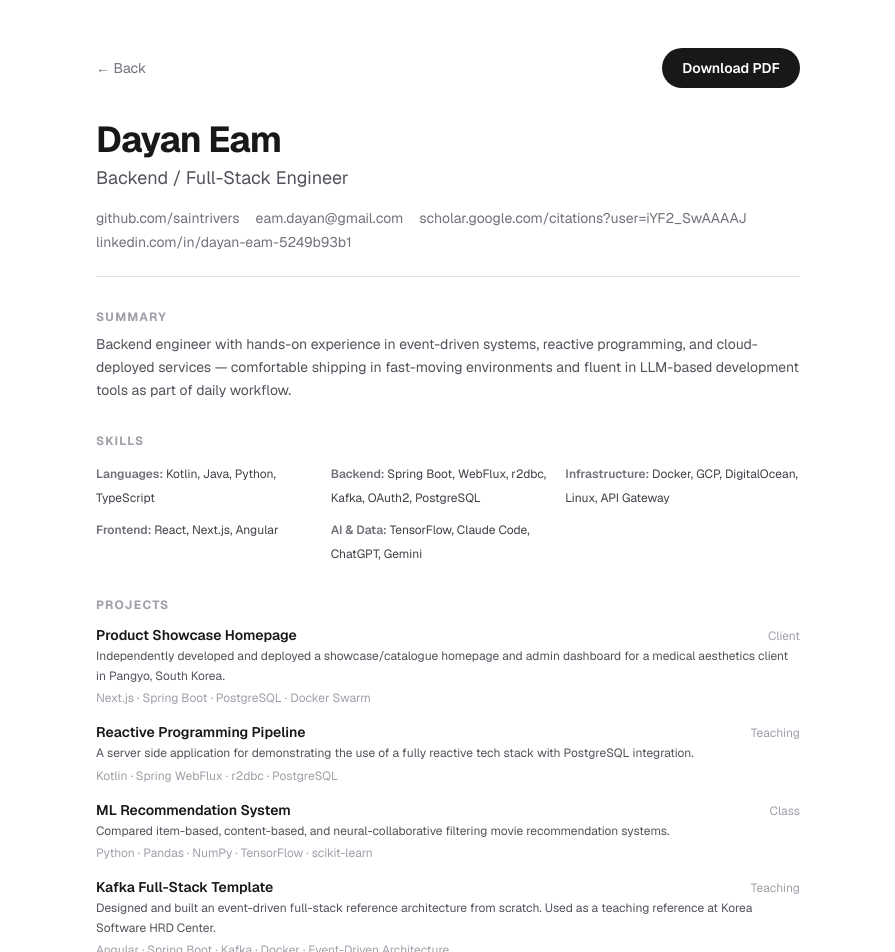
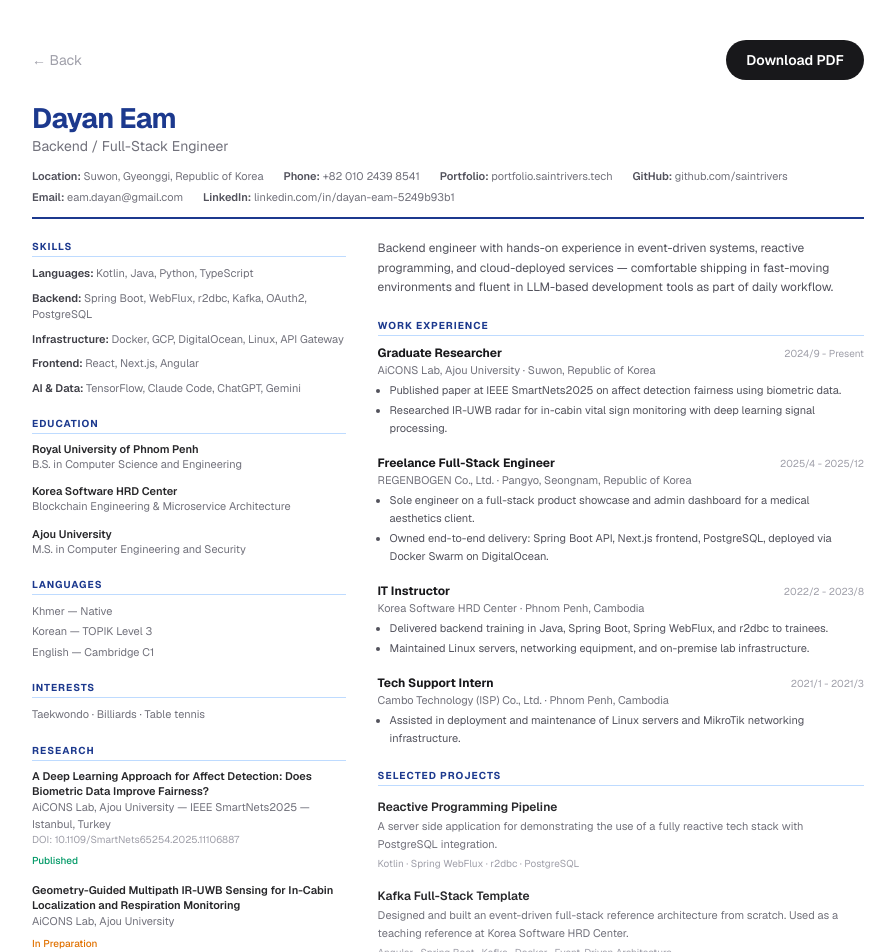
Before and after one commit to saintrivers/saintrivers_portfolio, a Next.js app: page /cv in a window 1280 px wide. Shown: the top 952 px of the page, without its empty margins (192-1087 px from the left). Built offline with nearby package versions, Linux system fonts and the light colour scheme.

Commit message:
added cv work experience content

```diff
--- a/app/content.ts
+++ b/app/content.ts
@@ -17,6 +17,8 @@ export const hero = {
   title: 'Backend / Full-Stack Engineer',
   bio: 'Backend engineer with hands-on experience in event-driven systems, reactive programming, and cloud-deployed services — comfortable shipping in fast-moving environments and fluent in LLM-based development tools as part of daily workflow.',
   stack: 'Kotlin • Spring Boot • Kafka • PostgreSQL • WebFlux • Docker',
+  phone: '+82 010 2439 8541',
+  location: 'Suwon, Gyeonggi, Republic of Korea',
 }
 
 // ---- About ----
@@ -88,14 +90,66 @@ export const contactInstitutions = [
   },
 ]
 
+// ---- Work Experience ----
+
+export type WorkExperience = {
+  title: string
+  company: string
+  location: string
+  period: string
+  bullets: string[]
+}
+
+export const workExperience: WorkExperience[] = [
+  {
+    title: 'Graduate Researcher',
+    company: 'AiCONS Lab, Ajou University',
+    location: 'Suwon, Republic of Korea',
+    period: '2024/9 - Present',
+    bullets: [
+      'Published paper at IEEE SmartNets2025 on affect detection fairness using biometric data.',
+      'Researched IR-UWB radar for in-cabin vital sign monitoring with deep learning signal processing.',
+    ],
+  },
+  {
+    title: 'Freelance Full-Stack Engineer',
+    company: 'REGENBOGEN Co., Ltd.',
+    location: 'Pangyo, Seongnam, Republic of Korea',
+    period: '2025/4 - 2025/12',
+    bullets: [
+      'Sole engineer on a full-stack product showcase and admin dashboard for a medical aesthetics client.',
+      'Owned end-to-end delivery: Spring Boot API, Next.js frontend, PostgreSQL, deployed via Docker Swarm on DigitalOcean.',
+    ],
+  },
+  {
+    title: 'IT Instructor',
+    company: 'Korea Software HRD Center',
+    location: 'Phnom Penh, Cambodia',
+    period: '2022/2 - 2023/8',
+    bullets: [
+      'Delivered backend training in Java, Spring Boot, Spring WebFlux, and r2dbc to trainees.',
+      'Maintained Linux servers, networking equipment, and on-premise lab infrastructure.',
+    ],
+  },
+  {
+    title: 'Tech Support Intern',
+    company: 'Cambo Technology (ISP) Co., Ltd.',
+    location: 'Phnom Penh, Cambodia',
+    period: '2021/1 - 2021/3',
+    bullets: [
+      'Assisted in deployment and maintenance of Linux servers and MikroTik networking infrastructure.',
+    ],
+  },
+]
+
 // ---- Skills ----
 
 export const skillGroups = [
-  { category: 'Languages',      skills: ['Kotlin', 'Java', 'Python', 'TypeScript'] },
-  { category: 'Backend',        skills: ['Spring Boot', 'WebFlux', 'r2dbc', 'Kafka', 'OAuth2', 'PostgreSQL'] },
+  { category: 'Languages', skills: ['Kotlin', 'Java', 'Python', 'TypeScript'] },
+  { category: 'Backend', skills: ['Spring Boot', 'WebFlux', 'r2dbc', 'Kafka', 'OAuth2', 'PostgreSQL'] },
   { category: 'Infrastructure', skills: ['Docker', 'GCP', 'DigitalOcean', 'Linux', 'API Gateway'] },
-  { category: 'Frontend',       skills: ['React', 'Next.js', 'Angular'] },
-  { category: 'AI & Data',      skills: ['TensorFlow', 'Claude Code', 'ChatGPT', 'Gemini', ] },
+  { category: 'Frontend', skills: ['React', 'Next.js', 'Angular'] },
+  { category: 'AI & Data', skills: ['TensorFlow', 'Claude Code', 'ChatGPT', 'Gemini',] },
 ]
 
 // ---- Research ----
--- a/app/cv/layout.tsx
+++ b/app/cv/layout.tsx
@@ -1,7 +1,10 @@
 export default function CVLayout({ children }: { children: React.ReactNode }) {
   return (
     <>
-      <style>{`body { background-image: none !important; background-color: #fff; color: #111; }`}</style>
+      <style>{`
+        body { background-image: none !important; background-color: #fff; color: #111; }
+        @media print { @page { margin: 0.45in; size: A4; } }
+      `}</style>
       {children}
     </>
   )
--- a/app/cv/page.tsx
+++ b/app/cv/page.tsx
@@ -1,102 +1,120 @@
-import { hero, contactLinks, skillGroups, projects, publications, contactInstitutions } from '../content'
+import { hero, contactLinks, skillGroups, projects, publications, contactInstitutions, workExperience } from '../content'
 import PrintButton from './PrintButton'
 
-export const metadata = {
-  title: 'CV — Dayan Eam',
-}
+export const metadata = { title: 'CV — Dayan Eam' }
+
+const H = 'mb-2 text-[10px] font-bold uppercase tracking-widest text-blue-900 border-b border-blue-200 pb-0.5'
+
+const cvProjects = projects.filter(p =>
+  p.name === 'Kafka Full-Stack Template' ||
+  p.name === 'Reactive Programming Pipeline' ||
+  p.name === 'KONG + Keycloak API Gateway'
+)
 
 export default function CVPage() {
   return (
-    <div className="min-h-screen bg-white text-zinc-900 font-sans">
-      <div className="mx-auto max-w-3xl px-8 py-12 print:py-6 print:px-0">
+    <div className="min-h-screen bg-white text-zinc-800 font-sans">
+      <div className="mx-auto max-w-4xl px-8 py-10 print:p-0 print:max-w-none">
 
         {/* Toolbar */}
-        <div className="print:hidden mb-8 flex items-center justify-between">
-          <a href="/" className="text-sm text-zinc-500 hover:text-zinc-800 transition-colors">
-            ← Back
-          </a>
+        <div className="print:hidden mb-6 flex items-center justify-between">
+          <a href="/" className="text-sm text-zinc-400 hover:text-zinc-700 transition-colors">← Back</a>
           <PrintButton />
         </div>
 
-        {/* Header */}
-        <header className="mb-8 border-b border-zinc-200 pb-6">
-          <h1 className="text-4xl font-bold tracking-tight text-zinc-900">{hero.name}</h1>
-          <p className="mt-1 text-lg text-zinc-600">{hero.title}</p>
-          <div className="mt-4 flex flex-wrap gap-x-4 gap-y-1 text-sm text-zinc-500">
-            {contactLinks.map(({ label, href, display }) => (
+        {/* Header — full width */}
+        <header className="mb-5 pb-3 border-b-2 border-blue-900">
+          <div className="flex items-end justify-between gap-4">
+            <div>
+              <h1 className="text-[28px] font-bold text-blue-900 leading-none tracking-tight">{hero.name}</h1>
+              <p className="text-sm text-zinc-500 mt-1">{hero.title}</p>
+            </div>
+          </div>
+          <div className="mt-3 flex flex-wrap gap-x-5 gap-y-1 text-[11px] text-zinc-500">
+            <span><span className="font-semibold text-zinc-600">Location:</span> {hero.location}</span>
+            <span><span className="font-semibold text-zinc-600">Phone:</span> {hero.phone}</span>
+            <a href="https://portfolio.saintrivers.tech" target="_blank" rel="noopener noreferrer" className="hover:text-zinc-800">
+              <span className="font-semibold text-zinc-600">Portfolio:</span> portfolio.saintrivers.tech
+            </a>
+            {contactLinks
+              .filter(l => l.label !== 'Google Scholar')
+              .map(({ label, href, display }) => (
                 <a
                   key={label}
                   href={href}
-                className="hover:text-zinc-800 transition-colors"
                   target={href.startsWith('http') ? '_blank' : undefined}
                   rel={href.startsWith('http') ? 'noopener noreferrer' : undefined}
+                  className="hover:text-zinc-800"
                 >
-                {display}
+                  <span className="font-semibold text-zinc-600">{label}:</span> {display}
                 </a>
               ))}
           </div>
         </header>
 
-        {/* Summary */}
-        <section className="mb-8">
-          <h2 className="mb-2 text-xs font-bold uppercase tracking-widest text-zinc-400">Summary</h2>
-          <p className="text-sm leading-relaxed text-zinc-600">{hero.bio}</p>
-        </section>
+        {/* Two-column body: 2/5 left sidebar, 3/5 right main */}
+        <div className="grid grid-cols-5 gap-x-8 print:gap-x-6">
 
-        {/* Skills */}
-        <section className="mb-8">
-          <h2 className="mb-3 text-xs font-bold uppercase tracking-widest text-zinc-400">Skills</h2>
-          <div className="grid grid-cols-2 gap-y-2 sm:grid-cols-3">
+          {/* LEFT SIDEBAR */}
+          <aside className="col-span-2 space-y-5">
+
+            <section>
+              <h2 className={H}>Skills</h2>
+              <div className="space-y-2">
                 {skillGroups.map(({ category, skills }) => (
-              <div key={category}>
-                <span className="text-xs font-semibold text-zinc-500">{category}: </span>
-                <span className="text-xs text-zinc-700">{skills.join(', ')}</span>
+                  <div key={category} className="text-[11px]">
+                    <span className="font-semibold text-zinc-700">{category}: </span>
+                    <span className="text-zinc-500">{skills.join(', ')}</span>
                   </div>
                 ))}
               </div>
             </section>
 
-        {/* Projects */}
-        <section className="mb-8">
-          <h2 className="mb-3 text-xs font-bold uppercase tracking-widest text-zinc-400">Projects</h2>
-          <div className="space-y-4">
-            {projects.map((project) => (
-              <div key={project.name}>
-                <div className="flex items-baseline justify-between gap-4">
+            <section>
+              <h2 className={H}>Education</h2>
+              <div className="space-y-3">
+                {contactInstitutions.map(({ name, degree, link }) => (
+                  <div key={name}>
                     <a
-                    href={project.href}
+                      href={link}
                       target="_blank"
                       rel="noopener noreferrer"
-                    className="text-sm font-semibold text-zinc-900 hover:underline print:no-underline"
+                      className="text-[11px] font-semibold text-zinc-800 hover:underline leading-snug block"
                     >
-                    {project.name}
+                      {name}
                     </a>
-                  <span className="shrink-0 text-xs text-zinc-400 capitalize">{project.type}</span>
-                </div>
-                <p className="mt-0.5 text-xs leading-relaxed text-zinc-600">{project.description}</p>
-                <p className="mt-1 text-xs text-zinc-400">{project.tags.join(' · ')}</p>
+                    <p className="text-[11px] text-zinc-500 leading-snug">{degree}</p>
                   </div>
                 ))}
               </div>
             </section>
 
-        {/* Research */}
-        <section className="mb-8">
-          <h2 className="mb-3 text-xs font-bold uppercase tracking-widest text-zinc-400">Research</h2>
-          <div className="space-y-4">
+            <section>
+              <h2 className={H}>Languages</h2>
+              <div className="space-y-1 text-[11px] text-zinc-500">
+                <p>Khmer — Native</p>
+                <p>Korean — TOPIK Level 3</p>
+                <p>English — Cambridge C1</p>
+              </div>
+            </section>
+
+            <section>
+              <h2 className={H}>Interests</h2>
+              <p className="text-[11px] text-zinc-500">Taekwondo · Billiards · Table tennis</p>
+            </section>
+
+            <section>
+              <h2 className={H}>Research</h2>
+              <div className="space-y-3">
                 {publications.map((pub) => (
                   <div key={pub.title}>
-                <p className="text-sm font-semibold text-zinc-900">{pub.title}</p>
-                <p className="mt-0.5 text-xs text-zinc-500">
-                  <a href={pub.labLink} target="_blank" rel="noopener noreferrer" className="hover:underline">
-                    {pub.lab}
-                  </a>
+                    <p className="text-[11px] font-semibold text-zinc-800 leading-snug">{pub.title}</p>
+                    <p className="text-[11px] text-zinc-500">
+                      <a href={pub.labLink} target="_blank" rel="noopener noreferrer" className="hover:underline">{pub.lab}</a>
                       {pub.venue && <span> — {pub.venue}</span>}
                     </p>
-                {pub.doi && (
-                  <p className="mt-0.5 text-xs text-zinc-400">DOI: {pub.doi}</p>
-                )}
-                <span className={`mt-1 inline-block text-xs font-medium ${pub.status === 'published' ? 'text-emerald-600' : 'text-amber-600'}`}>
+                    {pub.doi && <p className="text-[10px] text-zinc-400">DOI: {pub.doi}</p>}
+                    <span className={`text-[10px] font-medium ${pub.status === 'published' ? 'text-emerald-600' : 'text-amber-600'}`}>
                       {pub.status === 'published' ? 'Published' : 'In Preparation'}
                     </span>
                   </div>
@@ -104,36 +122,55 @@ export default function CVPage() {
               </div>
             </section>
 
-        {/* Education */}
-        <section className="mb-8">
-          <h2 className="mb-3 text-xs font-bold uppercase tracking-widest text-zinc-400">Education</h2>
-          <div className="space-y-3">
-            {contactInstitutions.map(({ name, degree, link }) => (
-              <div key={name}>
-                <a
-                  href={link}
-                  target="_blank"
-                  rel="noopener noreferrer"
-                  className="text-sm font-semibold text-zinc-900 hover:underline"
-                >
-                  {name}
-                </a>
-                <p className="text-xs text-zinc-500">{degree}</p>
+          </aside>
+
+          {/* RIGHT MAIN */}
+          <main className="col-span-3 space-y-5">
+
+            <p className="text-[12px] leading-relaxed text-zinc-600">{hero.bio}</p>
+
+            <section>
+              <h2 className={H}>Work Experience</h2>
+              <div className="space-y-4">
+                {workExperience.map((job) => (
+                  <div key={job.title + job.company}>
+                    <div className="flex items-baseline justify-between gap-2">
+                      <span className="text-[12px] font-bold text-zinc-900">{job.title}</span>
+                      <span className="text-[10px] text-zinc-400 shrink-0">{job.period}</span>
+                    </div>
+                    <p className="text-[11px] text-zinc-500">{job.company} · {job.location}</p>
+                    <ul className="mt-1 space-y-0.5 pl-3">
+                      {job.bullets.map((b, i) => (
+                        <li key={i} className="text-[11px] text-zinc-600 leading-relaxed list-disc list-outside">{b}</li>
+                      ))}
+                    </ul>
                   </div>
                 ))}
               </div>
             </section>
 
-        {/* Languages */}
             <section>
-          <h2 className="mb-2 text-xs font-bold uppercase tracking-widest text-zinc-400">Languages</h2>
-          <div className="flex flex-wrap gap-x-4 gap-y-1 text-xs text-zinc-600">
-            <span>Khmer — Native</span>
-            <span>Korean — TOPIK Level 3</span>
-            <span>English — Cambridge C1</span>
+              <h2 className={H}>Selected Projects</h2>
+              <div className="space-y-3">
+                {cvProjects.map((project) => (
+                  <div key={project.name}>
+                    <a
+                      href={project.href}
+                      target="_blank"
+                      rel="noopener noreferrer"
+                      className="text-[12px] font-semibold text-zinc-800 hover:underline"
+                    >
+                      {project.name}
+                    </a>
+                    <p className="text-[11px] text-zinc-500 leading-relaxed">{project.description}</p>
+                    <p className="text-[10px] text-zinc-400 mt-0.5">{project.tags.join(' · ')}</p>
+                  </div>
+                ))}
               </div>
             </section>
 
+          </main>
+        </div>
       </div>
     </div>
   )
```
Lines whose indentation alone changed are shown as unchanged.
